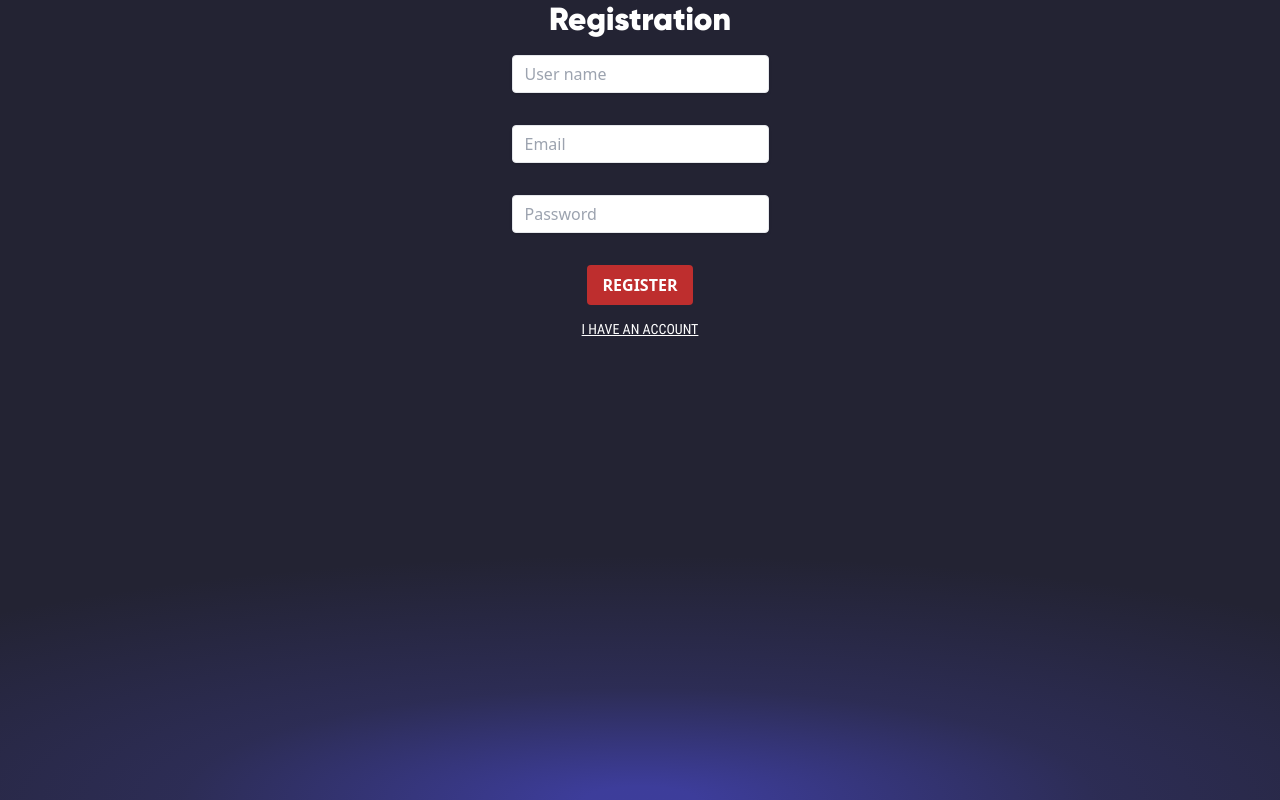
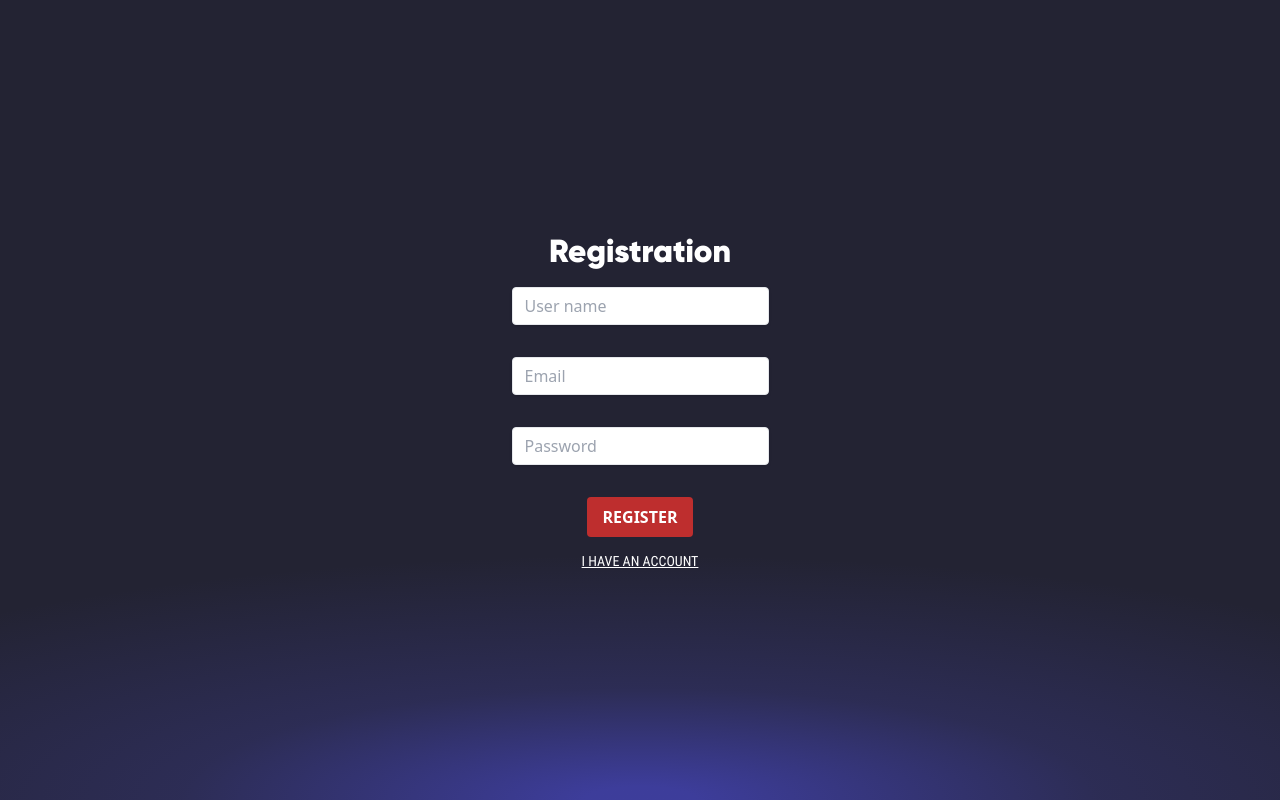
Before and after one commit to kxnkxv/yandex-poker, a React app: page /register in a window 1280 px wide. Built offline with nearby package versions, Linux system fonts and the light colour scheme; the HTML template or start-up script is replaced by a standard one.

Commit message:
some fixes

```diff
--- a/src/pages/login/Login.tsx
+++ b/src/pages/login/Login.tsx
@@ -21,8 +21,9 @@
   const { register, handleSubmit } = useForm<FormValues>()
   const onSubmit: SubmitHandler<FormValues> = (data) => console.log(data)
   return (
-    <div>
-      <form className='flex flex-col items-center bg-transperant' onSubmit={handleSubmit(onSubmit)}>
+    <div className='flex justify-center items-center h-screen'>
+      <form onSubmit={handleSubmit(onSubmit)}>
+        <div className='flex justify-center items-center flex-col'>
         <h1>Login</h1>
         <Input
           {...register('username', { required: true, maxLength: 20 })}
@@ -36,7 +37,8 @@
         <Button clicked={onSubmitHandler}>LOGIN</Button>
         <Link to='/register' className='form-link mb-4'>
           SIGN UP
-        </Link>
+          </Link>
+          </div>
       </form>
       <div className='gradient-div'></div>
     </div>
--- a/src/pages/registration/Registration.tsx
+++ b/src/pages/registration/Registration.tsx
@@ -18,8 +18,9 @@
   const { register, handleSubmit } = useForm<RegValues>()
   const onSubmit: SubmitHandler<RegValues> = (data) => console.log(data)
   return (
-    <div>
-      <form className='flex flex-col items-center bg-transperant z-10' onSubmit={handleSubmit(onSubmit)}>
+    <div className='flex justify-center items-center h-screen'>
+      <form onSubmit={handleSubmit(onSubmit)}>
+        <div className='flex justify-center items-center flex-col'>
           <h1>Registration</h1>
           <Input
             {...register('username', { required: true, maxLength: 20 })}
@@ -45,6 +46,7 @@
           <Link to='/' className='form-link'>
             I HAVE AN ACCOUNT
           </Link>
+        </div>
       </form>
       <div className='gradient-div'></div>
     </div>
```
Lines whose indentation alone changed are shown as unchanged.
